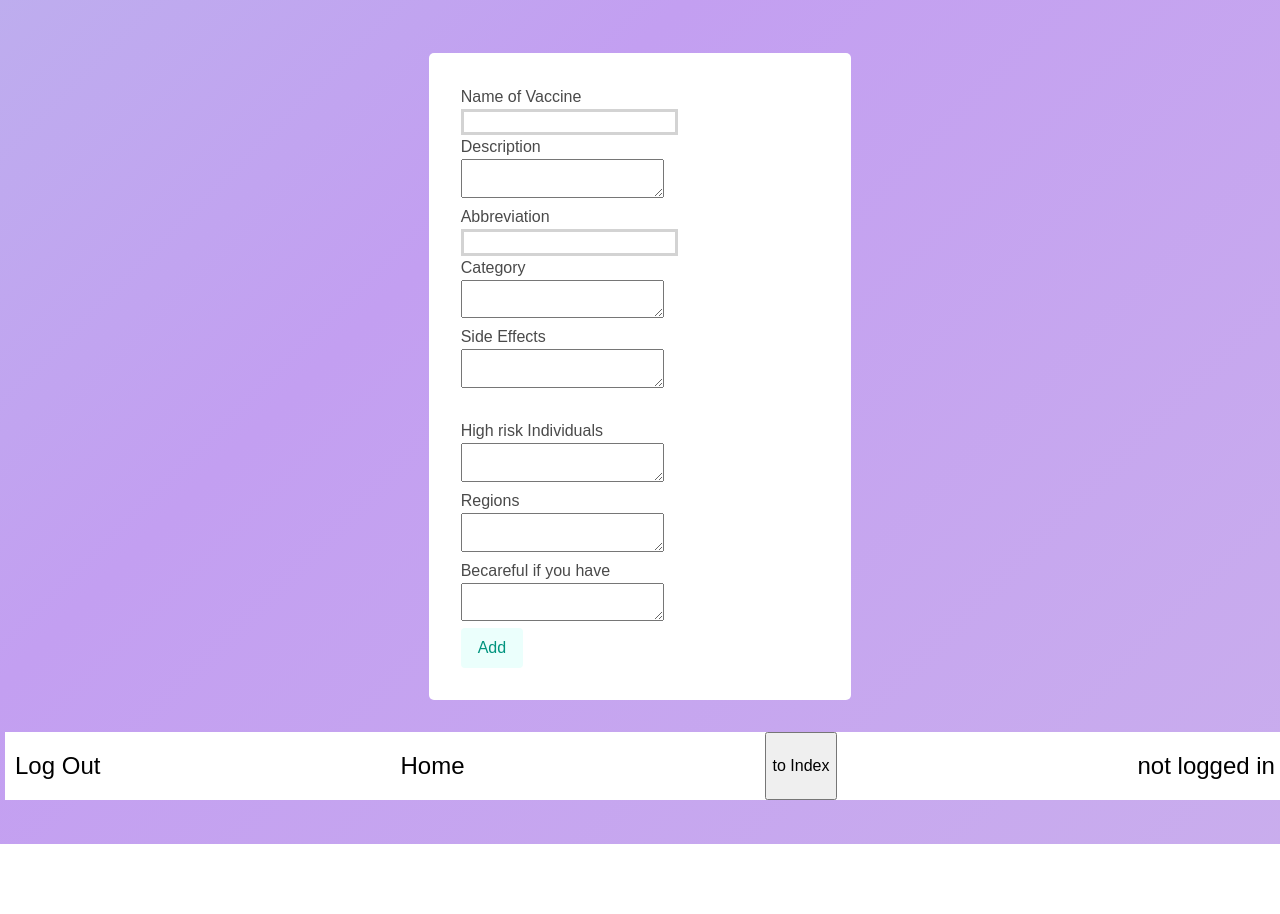
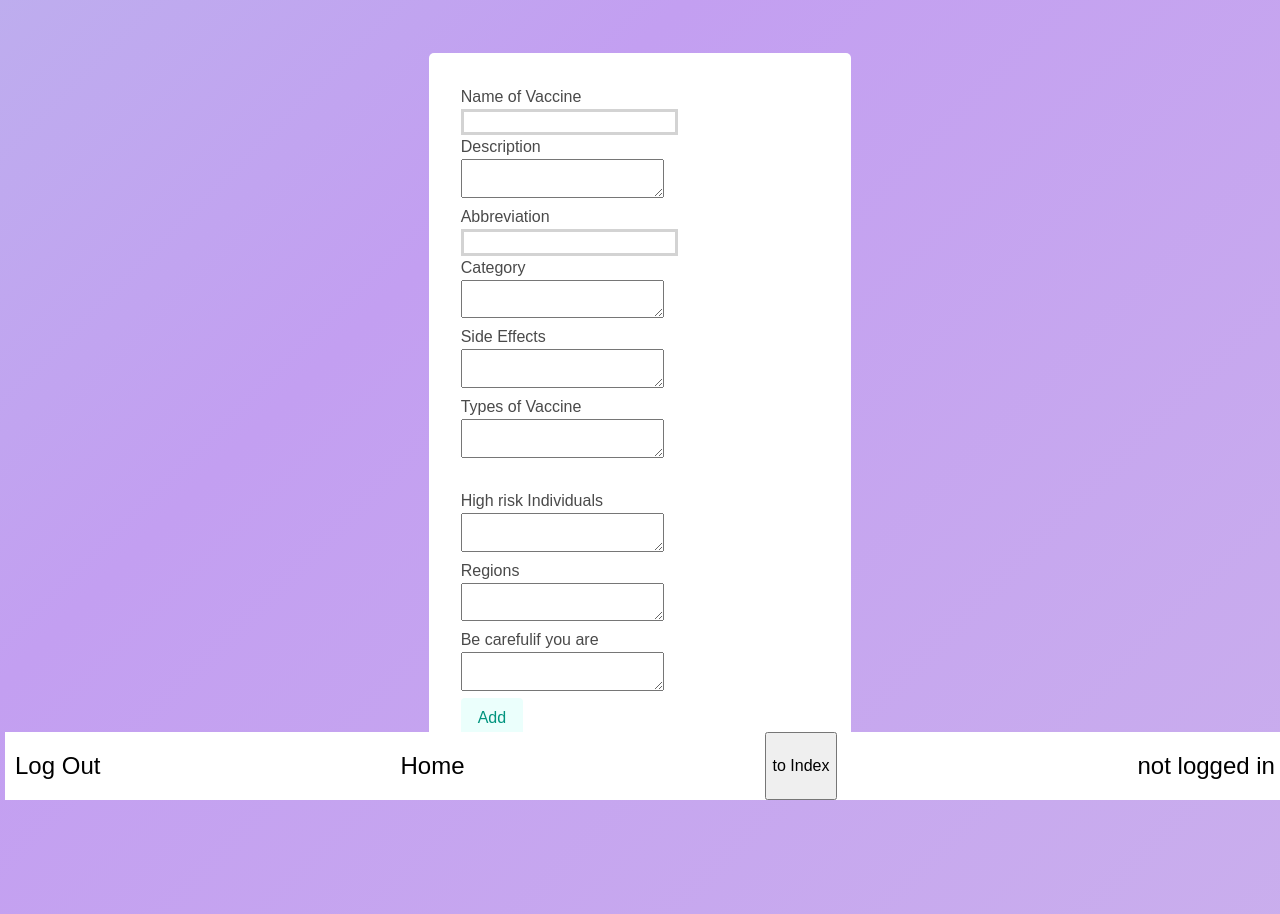
Before and after one commit to abbazsr795/KRUU, a React (Create React App) app: page /index/edit in a window 1280 px wide. Before the commit the page ends 844 px from the top, so only its background shows below. Built offline with nearby package versions, Linux system fonts and the light colour scheme; a web font is replaced by a local one.

Commit message:
added more

```diff
--- a/src/App.js
+++ b/src/App.js
@@ -28,7 +28,7 @@ const App = () => {
       <Route    path='/signin'                          element={<SignInPage/>}           />
       <Route    path='/signup'                          element={<SignUpPage/>}           />
       <Route    path='/futurevaccine'                   element={<FutureVaccinePage/>}        />
-      <Route    path='/dose'                            element={<MoreData/>}        />
+      <Route    path='/dose/:name'                            element={<MoreData/>}        />
       <Route    path='/recommendedvaccine'              element={<RecommendedVaccinePage/>}/>
       <Route    path='/index/edit'                      element={<AddVaccinesforIndex/>}  />
       <Route    path='/vaccines/pastrecords'            element={<PastRecordsPage/>}      />
--- a/src/Pages/AddVaccines.forIndexPage.js
+++ b/src/Pages/AddVaccines.forIndexPage.js
@@ -22,6 +22,7 @@ let AddVaccinesforIndex = ()=>{
     let [vaccdesc,setVaccDesc] = useState('')
 
     let [vaccabr,vaccabrset] = useState('')
+    let [typevac,typevacset] = useState('')
     let [vacccat,vacccatset] = useState('')
     let [vaccconditions,vaccconditionsset] = useState('')
     let [vacchighriskindividuals,vacchighriskindividualsset] = useState('')
@@ -105,6 +106,10 @@ let AddVaccinesforIndex = ()=>{
         setVaccDesc(event.target.value)
         // alert(selectval.value)
     }
+    let typevacSet = (event)=>{
+        typevacset(event.target.value)
+        // alert(selectval.value)
+    }
     let vaccAbrset = (event)=>{
         vaccabrset(event.target.value)
         // alert(selectval.value)
@@ -160,6 +165,8 @@ let AddVaccinesforIndex = ()=>{
                 <br/>
                 <h3>Side Effects</h3>
                 <textarea value={vaccsideeffects} onChange={vaccSideeffectsset} />
+                <h3>Types of Vaccine</h3>
+                <textarea value={typevac} onChange={typevacSet} />
                 <br/>
                 <br/>
                 <h3>High risk Individuals</h3>
@@ -168,7 +175,7 @@ let AddVaccinesforIndex = ()=>{
                 <h3>Regions</h3>
                 <textarea value={vaccregions} onChange={vaccRegionsset} />
                 <br/>
-                <h3>Becareful if you have</h3>
+                <h3>Be carefulif you are</h3>
                 <textarea value={vaccwarning} onChange={vaccWarningset} />
                 <br/>
 
--- a/src/Pages/MoreData.js
+++ b/src/Pages/MoreData.js
@@ -1,7 +1,7 @@
 import { useParams } from "react-router-dom"
 import { collection, query, where, getDocs } from "firebase/firestore";
 import { db } from "../FbStuff/fb";
-import { useState } from "react";
+import { useEffect, useState } from "react";
 
 let MoreData = ()=>{
 
@@ -22,11 +22,20 @@ let MoreData = ()=>{
             g.push(d)
         });
         setdata(g)
+        console.log(data)
     }
 
+    useEffect(()=>{
+        getdata()
+    },[])
+
     return <>
-    <h1> {name} </h1>
-    <div> {data} </div>
+        <h1> {name} </h1>
+        {
+            data.map((item)=> <div>
+                {item.desc}
+            </div> )
+        }
     </>
 
 }
```
